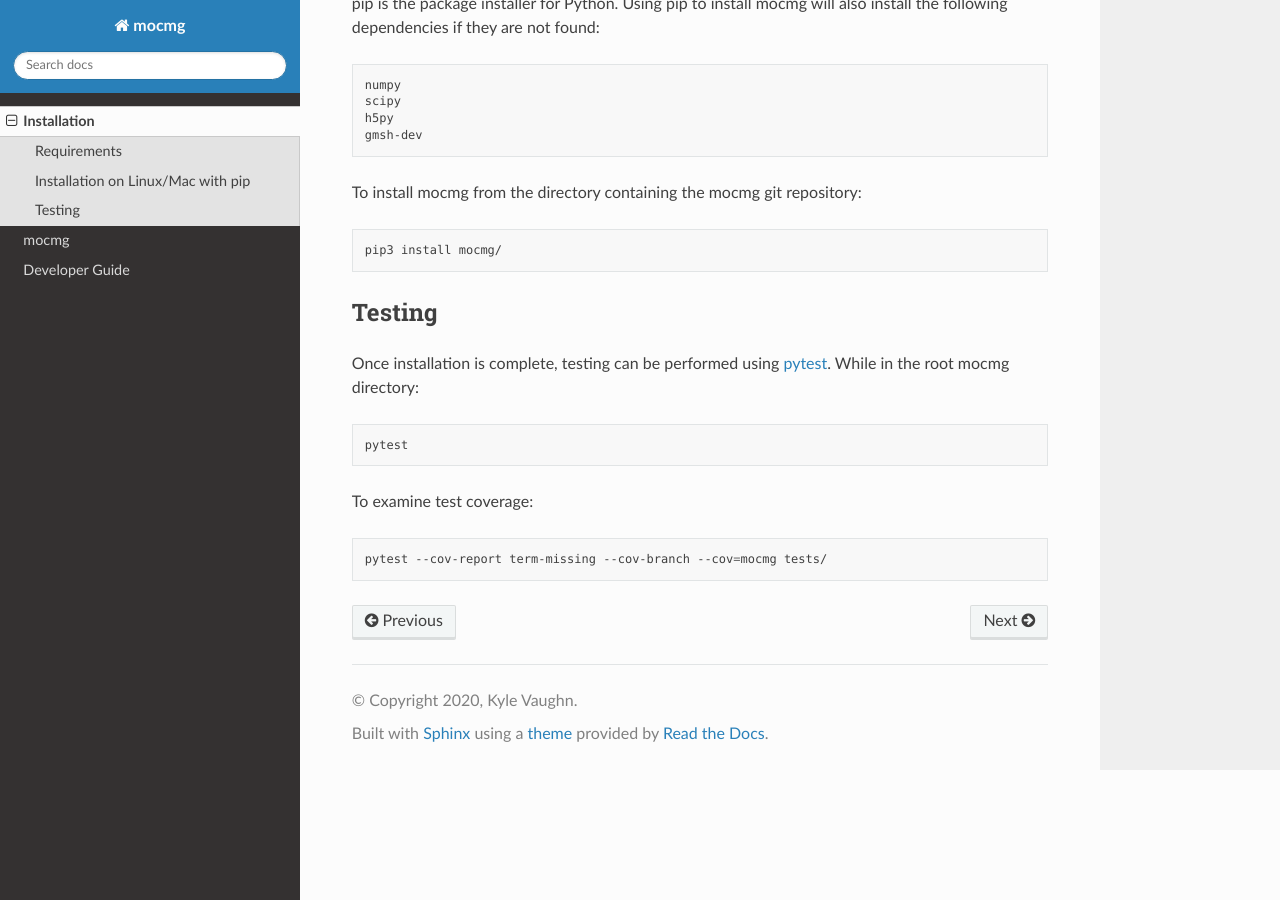
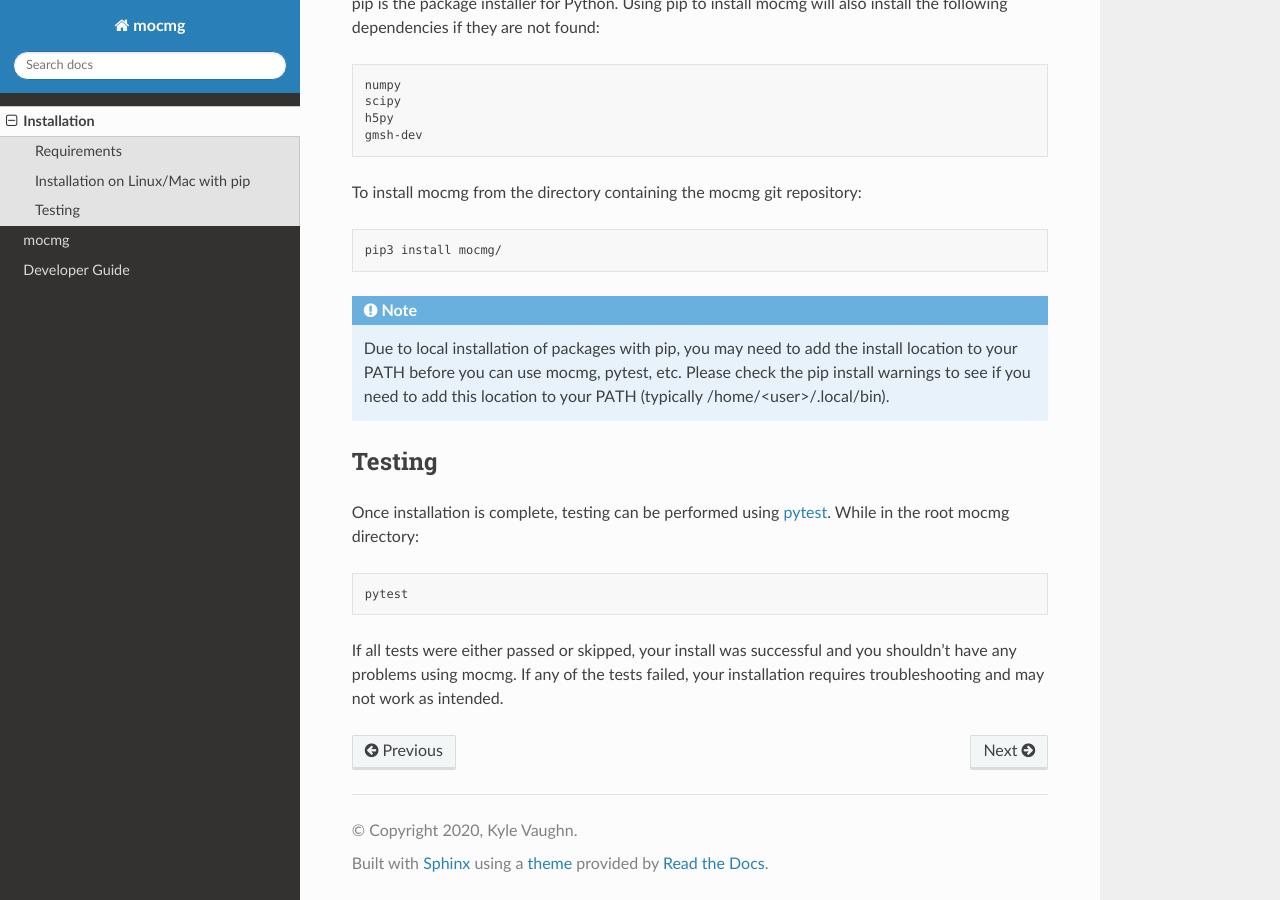
Before and after one commit to KyleVaughn/mocmg, a Sphinx documentation site: the page built from docs/source/install.rst, in a window 1280 px wide and 900 px high, scrolled down 659 px. Built offline with Sphinx 7.4.7 and the Read the Docs theme 2.0.0, drawn with Linux system fonts in a browser that asks for light colours.

Commit message:
Updated install

```diff
--- a/docs/source/install.rst
+++ b/docs/source/install.rst
@@ -41,6 +41,11 @@ To install mocmg from the directory containing the mocmg git repository:
 
    pip3 install mocmg/
 
+.. note:: Due to local installation of packages with pip, you may need to add the
+          install location to your PATH before you can use mocmg, pytest, etc.
+          Please check the pip install warnings to see if you need to add this location to your PATH
+          (typically /home/<user>/.local/bin).
+
 Testing
 ----------------------------------------
 
@@ -50,8 +55,6 @@ Once installation is complete, testing can be performed using `pytest <https://d
 
    pytest
 
-To examine test coverage:
-
-.. code-block:: sh
-
-   pytest --cov-report term-missing --cov-branch --cov=mocmg tests/
+If all tests were either passed or skipped, your install was successful and you shouldn't have
+any problems using mocmg. If any of the tests failed, your installation requires troubleshooting
+and may not work as intended.
```
Also changed, not shown: docs/source/devguide.rst (+11 -0 lines).
